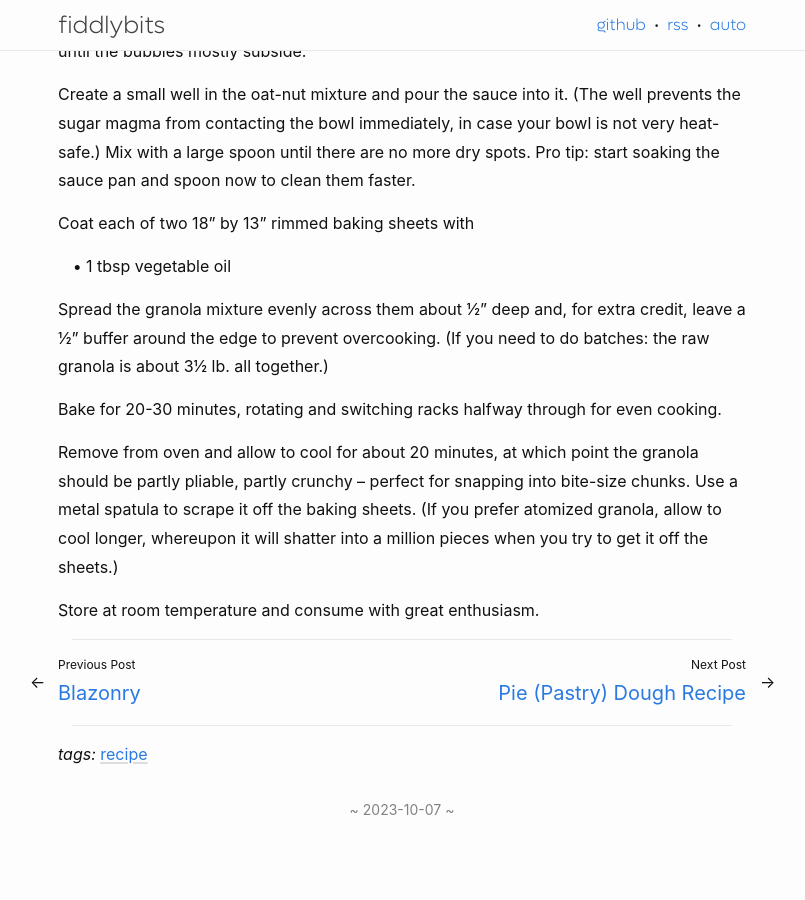
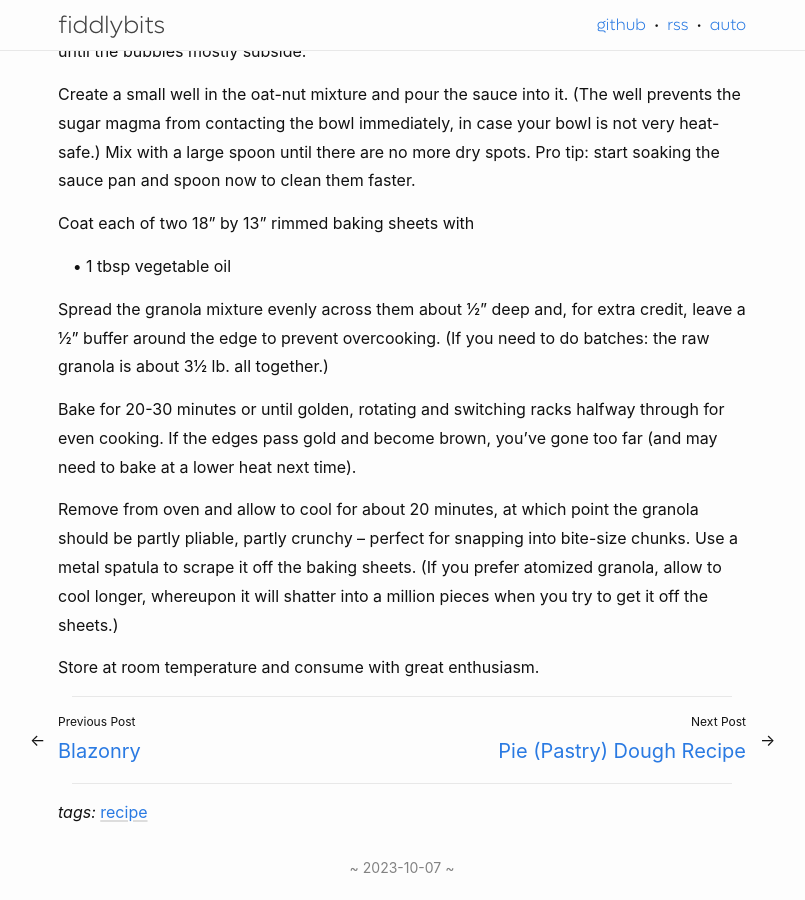
Before and after one commit to seansfkelley/seansfkelley.github.io, a Jekyll site: the page built from _posts/2023-10-07-granola.md, in a window 1280 px wide and 900 px high, scrolled down 713 px. Shown: the whole window, without its empty margins (238-1043 px from the left). Built offline with Jekyll 4.4.1, drawn with Linux system fonts in a browser that asks for light colours; before the commit the page ends 1555 px from its top, so only the background shows below that.

Commit message:
Recipe tweaks.

```diff
--- a/_posts/2023-10-07-granola.md
+++ b/_posts/2023-10-07-granola.md
@@ -39,7 +39,7 @@ Coat each of {% unit "two 18\" by 13\"" "two 40 cm by 30 cm" %} rimmed baking sh
 
 Spread the granola mixture evenly across them about {% unit "½\"" "1.5 cm" %} deep and, for extra credit, leave a {% unit "½\"" "1 cm" %} buffer around the edge to prevent overcooking. (If you need to do batches: the raw granola is about {% unit "3½ lb." "1900g" %} all together.)
 
-Bake for 20-30 minutes, rotating and switching racks halfway through for even cooking.
+Bake for 20-30 minutes or until golden, rotating and switching racks halfway through for even cooking. If the edges pass gold and become brown, you've gone too far (and may need to bake at a lower heat next time).
 
 Remove from oven and allow to cool for about 20 minutes, at which point the granola should be partly pliable, partly crunchy -- perfect for snapping into bite-size chunks. Use a metal spatula to scrape it off the baking sheets. (If you prefer atomized granola, allow to cool longer, whereupon it will shatter into a million pieces when you try to get it off the sheets.)
 
```
Also changed, not shown: _posts/2023-08-06-sourdough.md (+4 -3 lines).
